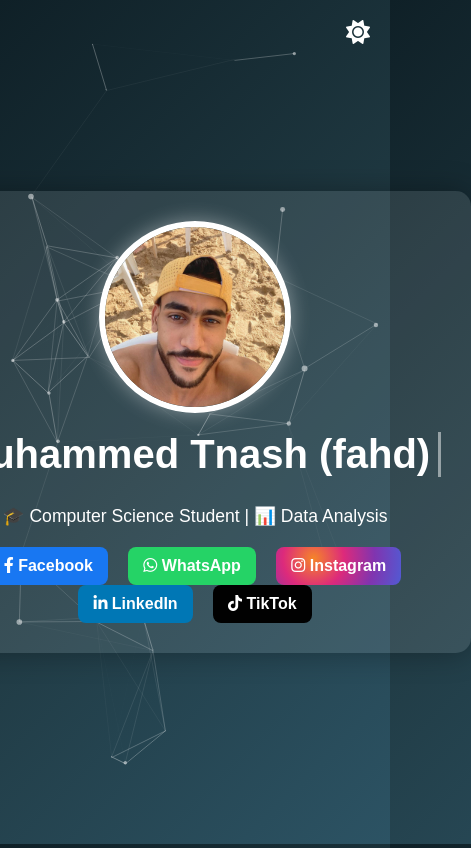
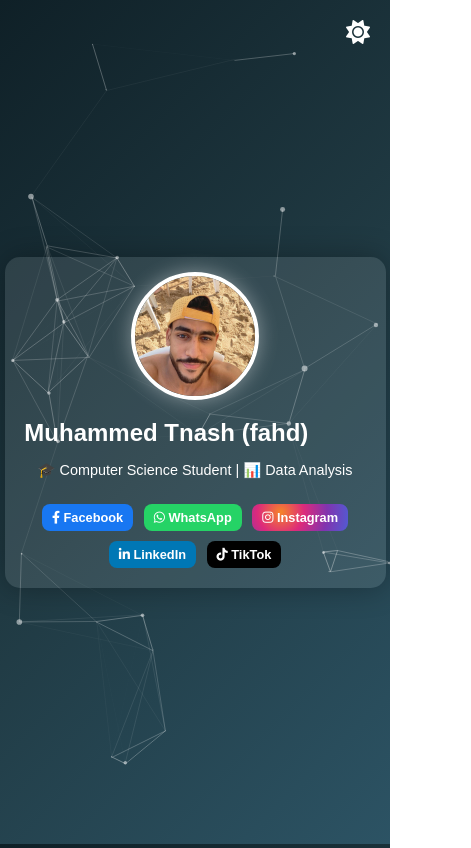
Before and after one commit to mohamedtnash873-creator/my-profile, a plain HTML site: page index.html in a window 390 px wide. Shown: the whole page, 471 px wide, since content can reach past the window. Drawn offline with nearby package versions, Linux system fonts and the light colour scheme.

Commit message:
Update style.css

```diff
--- a/style.css
+++ b/style.css
@@ -14,7 +14,7 @@
   align-items: center;
   justify-content: center;
   min-height: 100vh;
-  overflow: hidden;
+  overflow-x: hidden;
   transition: background-color 0.5s, color 0.5s;
   background: var(--bg-color-dark);
 }
@@ -24,6 +24,7 @@
   color: var(--text-color-light);
 }
 
+/* Particles.js */
 #particles-js {
   position: absolute;
   width: 100%;
@@ -38,9 +39,11 @@
   z-index: 1;
   text-align: center;
   background: rgba(255, 255, 255, 0.1);
-  padding: 30px;
+  padding: 20px;
   border-radius: 15px;
   box-shadow: 0 0 30px rgba(0, 0, 0, 0.3);
+  max-width: 500px;
+  width: 90%;
 }
 
 body.light-mode .container {
@@ -48,63 +51,53 @@
   box-shadow: 0 0 30px rgba(0, 0, 0, 0.1);
 }
 
+/* Profile image */
 .profile-img {
-  width: 180px;
-  height: 180px;
+  width: 150px;
+  height: 150px;
   border-radius: 50%;
   object-fit: cover;
-  border: 6px solid #fff;
-  cursor: pointer;
+  border: 4px solid #fff;
   box-shadow: 0 0 20px rgba(255, 255, 255, 0.4);
-  transition: border 0.5s, box-shadow 0.5s;
 }
 
 body.light-mode .profile-img {
-  border: 6px solid #000;
+  border: 4px solid #000;
   box-shadow: 0 0 20px rgba(0, 0, 0, 0.4);
 }
 
+/* Name */
 .name {
-  font-size: 2.5em;
+  font-size: 2em;
   font-weight: bold;
   margin: 15px 0;
-  border-right: 3px solid #fff;
+  animation: typing 3s steps(28) forwards;
   white-space: nowrap;
   overflow: hidden;
-  width: 0;
-  animation: typing 3s steps(28) forwards, blink 0.7s infinite;
-  display: inline-block;
-  transition: border-color 0.5s;
-}
-
-body.light-mode .name {
-  border-color: #000;
+  border-right: none; /* المؤشر مش هيبان بعد الكتابة */
 }
 
 @keyframes typing {
   to { width: 22ch; }
 }
 
-@keyframes blink {
-  0%, 100% { border-color: transparent; }
-  50% { border-color: #fff; }
+/* Bio */
+.bio {
+  font-size: 1em;
+  margin: 10px 0 20px;
 }
 
-.bio {
-  font-size: 1.1em;
-  margin: 10px 0 20px;
-  max-width: 500px;
-}
-
+/* Social buttons */
 .social-buttons a {
   display: inline-block;
-  margin: 0 8px;
-  padding: 10px 15px;
+  margin: 6px 5px;
+  padding: 8px 12px;
   border-radius: 8px;
   color: #fff;
   text-decoration: none;
   font-weight: bold;
   transition: transform 0.3s ease-in-out;
+  font-size: 0.9em;
 }
 
 .social-buttons a:hover {
@@ -117,6 +110,7 @@
 .linkedin { background: #0077b5; }
 .tiktok { background: #010101; }
 
+/* Dark/Light mode toggle */
 .theme-toggle {
   position: absolute;
   top: 20px;
@@ -131,48 +125,28 @@
   color: #000;
 }
 
-.modal {
-  display: none;
-  position: fixed;
-  top: 0;
-  left: 0;
-  width: 100%;
-  height: 100%;
-  background: rgba(0, 0, 0, 0.8);
-  justify-content: center;
-  align-items: center;
-  z-index: 10;
+/* Responsive Design */
+@media (max-width: 600px) {
+  .container {
+    padding: 15px;
   }
 
-.modal-content {
-  background: #fff;
-  padding: 20px;
-  border-radius: 10px;
-  text-align: center;
-  color: #000;
+  .name {
+    font-size: 1.5em;
   }
 
-.modal-content img {
-  width: 300px;
-  height: 300px;
-  border-radius: 50%;
-  object-fit: cover;
-  border: 6px solid #000;
+  .bio {
+    font-size: 0.9em;
   }
 
-.buttons {
-  margin-top: 15px;
+  .social-buttons a {
+    margin: 5px 3px;
+    padding: 6px 10px;
+    font-size: 0.8em;
   }
 
-.buttons button {
-  margin: 5px;
-  padding: 10px 15px;
-  border: none;
-  border-radius: 5px;
-  cursor: pointer;
-  font-weight: bold;
+  .profile-img {
+    width: 120px;
+    height: 120px;
   }
-
-.delete-btn { background: red; color: #fff; }
-.change-btn { background: green; color: #fff; }
-.close-btn { background: gray; color: #fff; }
+}
```
Lines whose indentation alone changed are shown as unchanged.
